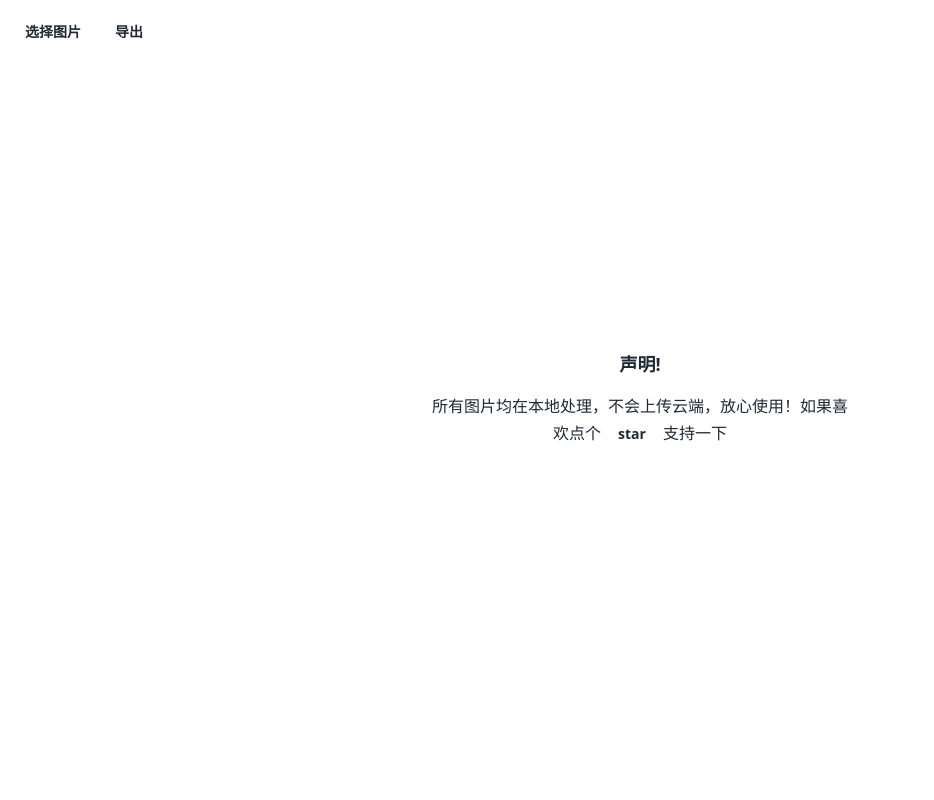
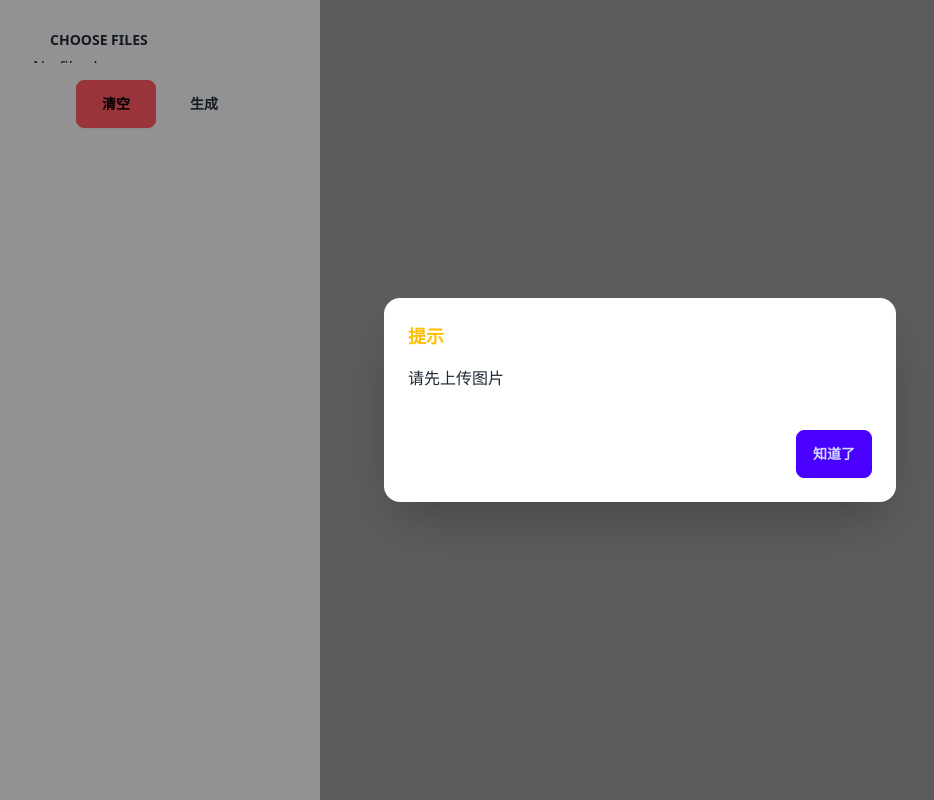
Before and after one commit to SHUAXINDIARY/picturepuzzle, a React (Vite) app: page / in a window 1280 px wide. Both pictures are taken after a click on the label "导出". Shown: the whole page, without its empty margins (0-934 px from the left). Built offline with nearby package versions, Linux system fonts and the light colour scheme.

Commit message:
feat: 导出校验

```diff
--- a/src/App.tsx
+++ b/src/App.tsx
@@ -22,6 +22,7 @@ function App() {
     const imageUrlsRef = useRef<Map<File, string>>(new Map());
     const [shouldCalculateLayout, setShouldCalculateLayout] = useState(false);
     const [isGenerating, setIsGenerating] = useState(false);
+    const [exportTip, setExportTip] = useState<string | null>(null);
 
     // 为文件生成稳定的 URL
     const getImageUrl = useCallback((file: File): string => {
@@ -420,6 +421,18 @@ function App() {
     );
 
     const hanldeExport = useCallback(() => {
+        // 校验：没有上传图片
+        if (ImgData.length === 0) {
+            setExportTip("请先上传图片");
+            return;
+        }
+
+        // 校验：已上传但未生成布局
+        if (imageLayouts.length === 0) {
+            setExportTip("请先点击生成按钮");
+            return;
+        }
+
         // @ts-ignore
         document.querySelector("#my-drawer").click();
         setTimeout(() => {
@@ -427,9 +440,10 @@ function App() {
                 savePngByCanvas(true, imgContainer.current!);
             } catch (error) {
                 console.log(error);
+                setExportTip(`导出失败: ${error}`);
             }
         }, 1000);
-    }, []);
+    }, [ImgData.length, imageLayouts.length]);
 
     return (
         <div
@@ -537,6 +551,24 @@ function App() {
                     </>
                 )}
             </div>
+            {/* 导出提示对话框 */}
+            <div
+                className={`modal ${exportTip ? "modal-open" : ""}`}
+                onClick={() => setExportTip(null)}
+            >
+                <div className="modal-box" onClick={(e) => e.stopPropagation()}>
+                    <h3 className="font-bold text-lg text-warning">提示</h3>
+                    <p className="py-4">{exportTip}</p>
+                    <div className="modal-action">
+                        <button
+                            className="btn btn-primary"
+                            onClick={() => setExportTip(null)}
+                        >
+                            知道了
+                        </button>
+                    </div>
+                </div>
+            </div>
         </div>
     );
 }
```
